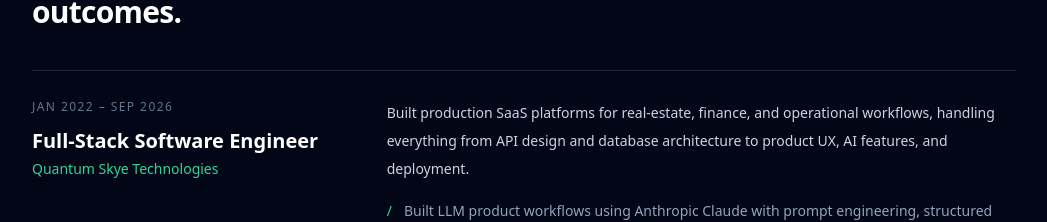
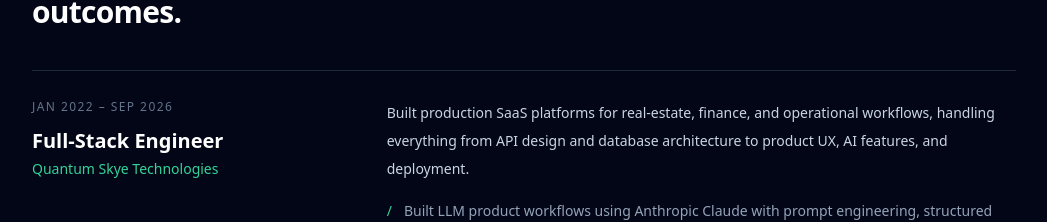
Before and after one commit to DevShaikh/my-portfolio, a Next.js app: page / in a window 1280 px wide. Shown: the part 2713-2935 px from the top of the page, without its empty margins (116-1163 px from the left). Built offline with nearby package versions, Linux system fonts and the light colour scheme; no server answers.

Commit message:
Update job title from 'Full-Stack Software Engineer' to 'Full-Stack Engineer' in experience section

```diff
--- a/components/sections/Experience.tsx
+++ b/components/sections/Experience.tsx
@@ -1,6 +1,6 @@
 const experience = [
   {
-    title: 'Full-Stack Software Engineer',
+    title: 'Full-Stack Engineer',
     company: 'Quantum Skye Technologies',
     period: 'Jan 2022 – Sep 2026',
     description:
```
